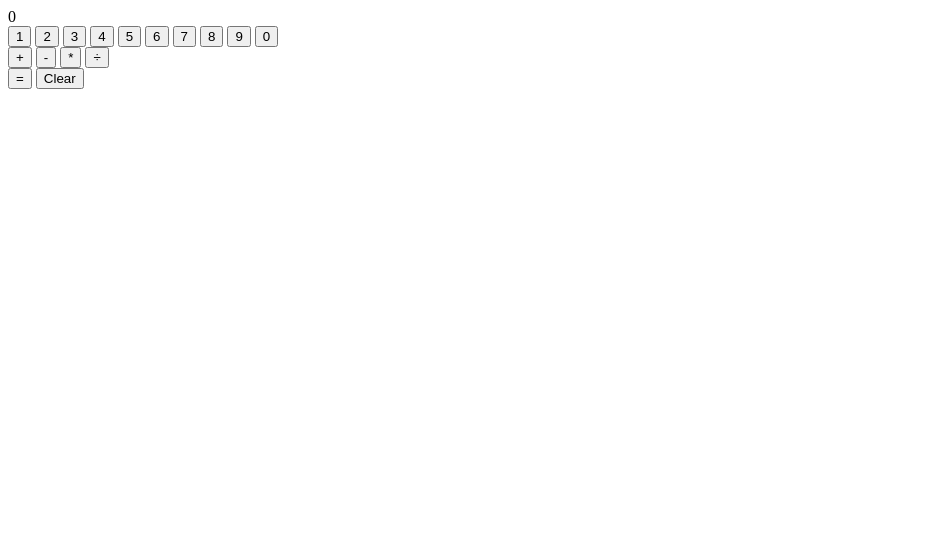
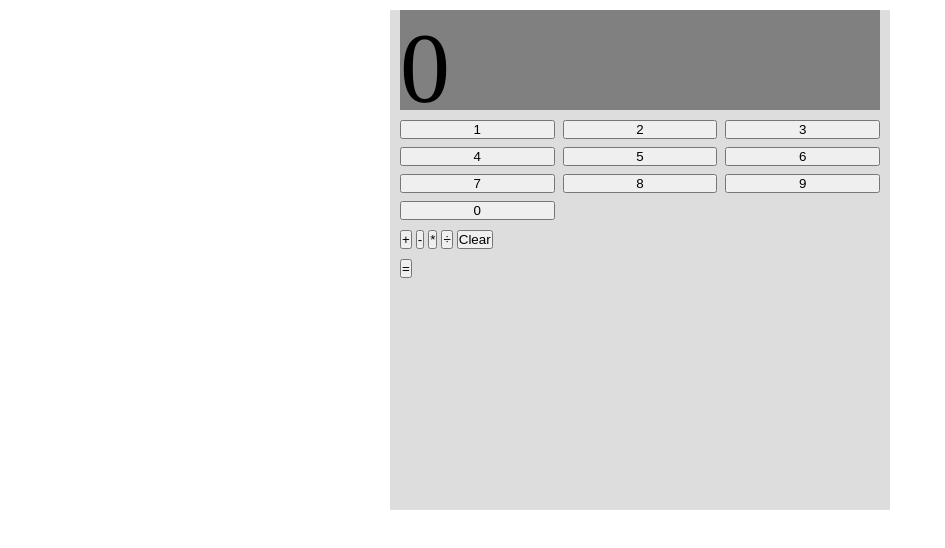
Before and after one commit to keith-shep/calculator, a plain HTML site: page index.html in a window 1280 px wide. Shown: the whole page, without its empty margins (0-945 px from the left). Drawn offline with Linux system fonts and the light colour scheme.

Commit message:
added css styling, fixed 0 numpad button

```diff
--- a/index.html
+++ b/index.html
@@ -28,10 +28,12 @@
             <button id="subtract">-</button>
             <button id="multiply">*</button>
             <button id="divide">÷</button>
+            <button id="clear">Clear</button>
         </div>
 
-        <button id="equals">=</button>
-        <button id="clear">Clear</button>
+        <div>
+            <button id="equals">=</button>
+        </div>
     </div>
 
 
--- a/script.js
+++ b/script.js
@@ -60,6 +60,8 @@ function operate(wholeArr) {
 // DONE: display calc without commas
 // DONE: support for multiple digit numbers
 // DONE: make result the first and only item in array when equals is pressed
+// DONE: returns NAN when 0 is added, subtracted etc
+// ISSUE: floats overflow display screen
 
 
 let stagingArr = [];
@@ -95,7 +97,7 @@ operatorButtons.forEach((button) =>
 
 let equals = document.querySelector('#equals');
 equals.addEventListener('click', () => {
-    if (stagingArr == 0) {
+    if (stagingArr == undefined) {
         // console.log('staging area is empty')
     } else {
         displayArr.push(parseInt(stagingArr.join('').toString()));
--- a/style.css
+++ b/style.css
@@ -0,0 +1,28 @@
+* {
+    margin: 0;
+    padding: 0;
+    box-sizing: border-box;
+}
+
+.display {
+    background-color: gray;
+    height: 100px;
+    font-size: 100px;
+}
+
+.wrapper {
+    background-color: #ddd;
+    margin: auto;
+    height: 500px;
+    width: 500px;
+}
+
+.wrapper > div{
+    margin: 10px;
+}
+
+.numpad {
+    display: grid;
+    grid-template-columns: repeat(3, 1fr);
+    gap: 0.5em;
+}
```
